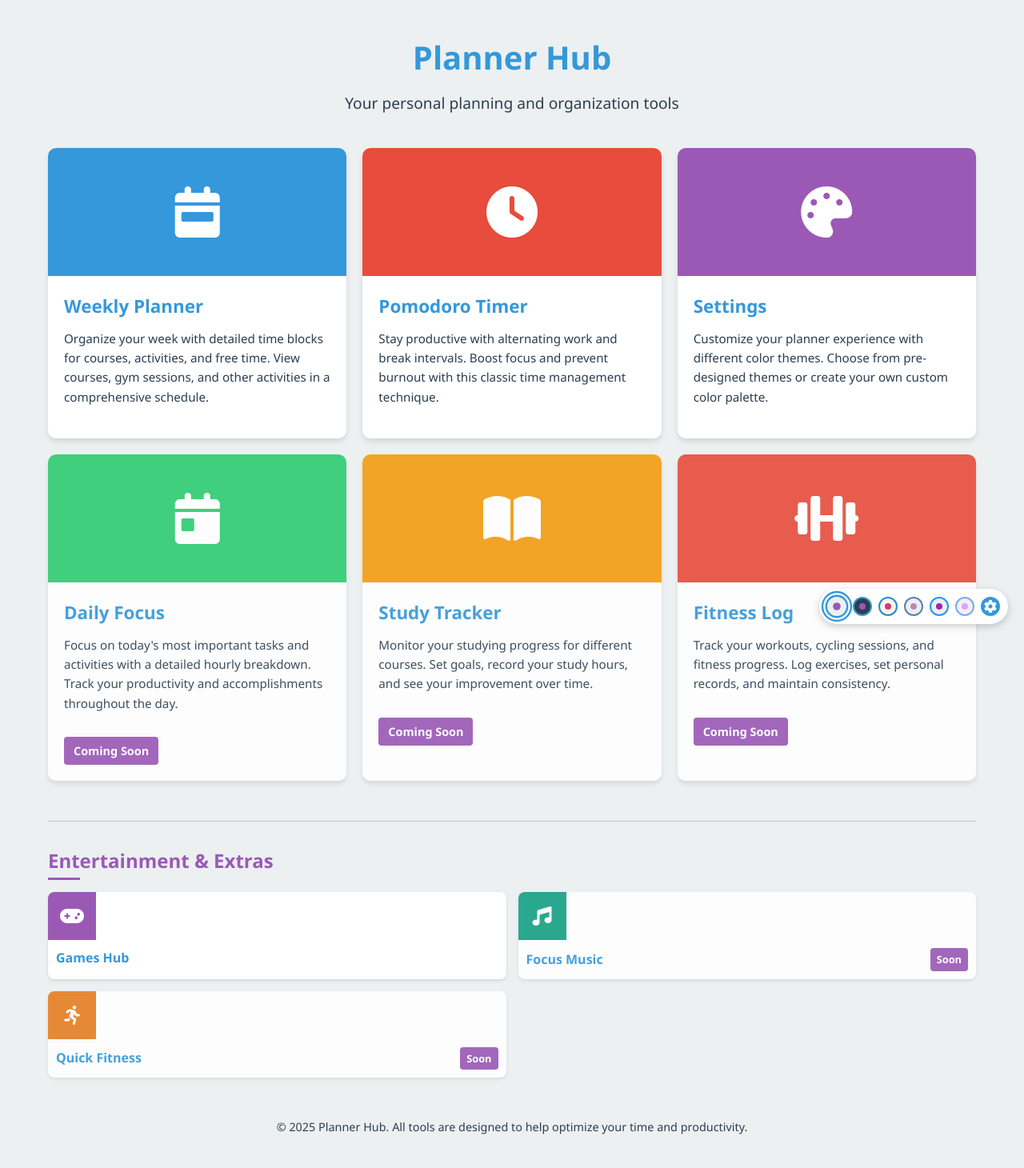
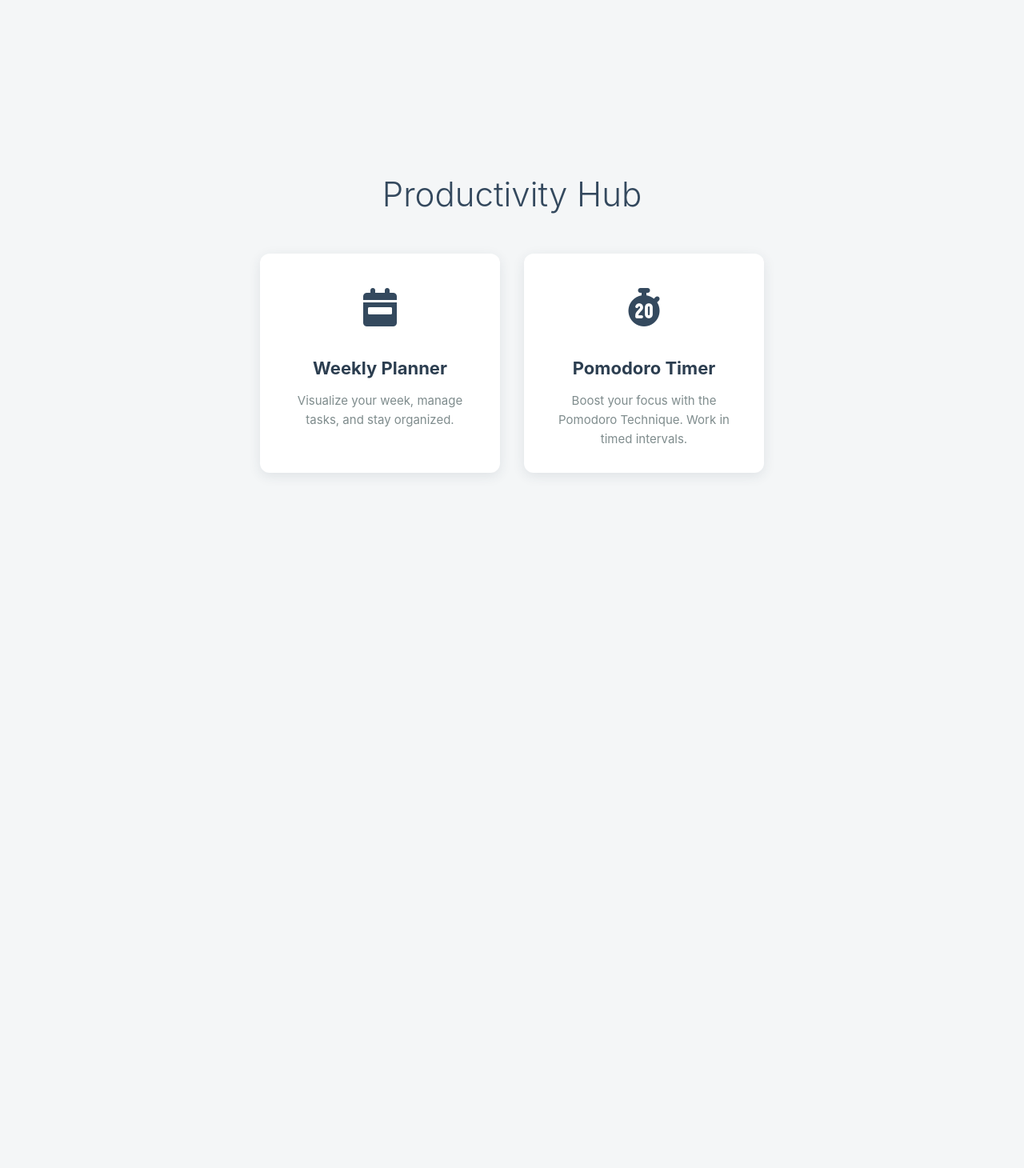
Before and after one commit to pheineke/website02, a Flask app: page / in a window 1280 px wide. Shown: the whole page at 80% size. After the commit the page ends 594 px from the top, so only its background shows below. Run offline with Flask 3, Linux system fonts and the light colour scheme; some libraries are stand-ins or nearby versions.

Commit message:
Update index.html

```diff
--- a/templates/index.html
+++ b/templates/index.html
@@ -1,169 +1,129 @@
 <!DOCTYPE html>
-<html lang="en">
+<html lang="de">
 <head>
     <meta charset="UTF-8">
     <meta name="viewport" content="width=device-width, initial-scale=1.0">
-    <title>Planner Hub</title>
+    <title>Productivity Hub</title>
 
-    <link rel="stylesheet" href="{{ url_for('static', filename='style.css') }}">
+    <!-- Font Awesome for icons, consistent with the planner -->
+    <link rel="stylesheet" href="https://cdnjs.cloudflare.com/ajax/libs/font-awesome/6.1.1/css/all.min.css">
 
-    <!-- Font Awesome for icons -->
-    <link rel="stylesheet" href="https://cdnjs.cloudflare.com/ajax/libs/font-awesome/6.0.0/css/all.min.css">
+    <style>
+        :root {
+            /* Using the exact same style variables as the planner */
+            --primary: #34495e;
+            --light-bg: #f4f6f7;
+            --border: #daddde;
+            --text: #2c3e50;
+            --link-hover: #3498db;
+        }
 
-    <!-- Theme management -->
-    <script src="{{ url_for('static', filename='theme.js') }}"></script>
+        * {
+            box-sizing: border-box;
+            margin: 0;
+            padding: 0;
+            font-family: -apple-system, BlinkMacSystemFont, 'Segoe UI', Roboto, Helvetica, Arial, sans-serif;
+        }
+
+        body {
+            color: var(--text);
+            background-color: var(--light-bg);
+            font-size: 14px;
+            line-height: 1.6;
+            display: flex;
+            justify-content: center;
+            align-items: center;
+            min-height: 100vh;
+        }
+
+        .container {
+            max-width: 900px;
+            margin: 0 auto;
+            padding: 40px 20px;
+            text-align: center;
+        }
+
+        h1 {
+            margin-bottom: 40px;
+            color: var(--primary);
+            font-weight: 300;
+            font-size: 42px;
+        }
+
+        /* --- Hub Navigation Grid --- */
+        .hub-nav {
+            display: flex;
+            justify-content: center;
+            gap: 30px;
+            flex-wrap: wrap; /* Allows cards to stack on smaller screens */
+        }
+
+        /* --- Individual App Card Styling --- */
+        .hub-card {
+            background-color: #fff;
+            border-radius: 12px;
+            box-shadow: 0 4px 15px rgba(44, 62, 80, 0.1);
+            padding: 30px;
+            width: 300px;
+            text-decoration: none;
+            color: var(--text);
+            display: flex;
+            flex-direction: column;
+            align-items: center;
+            transition: transform 0.2s ease-in-out, box-shadow 0.2s ease-in-out;
+            -webkit-tap-highlight-color: transparent; /* Removes mobile tap highlight */
+        }
+
+        .hub-card:hover {
+            transform: translateY(-8px);
+            box-shadow: 0 8px 25px rgba(44, 62, 80, 0.15);
+        }
+
+        .hub-card .icon {
+            font-size: 48px;
+            color: var(--primary);
+            margin-bottom: 20px;
+            transition: color 0.2s ease;
+        }
+
+        .hub-card:hover .icon {
+            color: var(--link-hover);
+        }
+
+        .hub-card h2 {
+            font-size: 22px;
+            margin-bottom: 10px;
+        }
+
+        .hub-card p {
+            font-size: 15px;
+            color: #7f8c8d;
+        }
+    </style>
 </head>
 <body>
     <div class="container">
-        <header>
-            <h1>Planner Hub</h1>
-            <p class="subheading">Your personal planning and organization tools</p>
-        </header>
+        <h1>Productivity Hub</h1>
 
-        <div class="tools-grid">
-            <!-- Weekly Planner Card -->
-            <a href="{{ url_for('weekly_planner') }}" class="tool-card card-link">
-                <div class="card-image" style="background-color: #3498db;">
+        <div class="hub-nav">
+            <!-- Link to the Weekly Planner -->
+            <a href="{{ url_for('weekly_planner') }}" class="hub-card">
+                <div class="icon">
                     <i class="fas fa-calendar-week"></i>
                 </div>
-                <div class="card-content">
-                    <h2 class="card-title">Weekly Planner</h2>
-                    <p class="card-description">
-                        Organize your week with detailed time blocks for courses, activities, and free time.
-                        View courses, gym sessions, and other activities in a comprehensive schedule.
-                    </p>
-                </div>
+                <h2>Weekly Planner</h2>
+                <p>Visualize your week, manage tasks, and stay organized.</p>
             </a>
 
-            <a href="{{ url_for('pomodoro') }}" class="tool-card card-link">
-                <div class="card-image" style="background-color: #e74c3c;">
-                    <i class="fas fa-clock"></i>
+            <!-- Link to the Pomodoro Timer -->
+            <a href="{{ url_for('pomodoro') }}" class="hub-card">
+                <div class="icon">
+                    <i class="fas fa-stopwatch-20"></i>
                 </div>
-                <div class="card-content">
-                    <h2 class="card-title">Pomodoro Timer</h2>
-                    <p class="card-description">
-                        Stay productive with alternating work and break intervals. Boost focus and prevent burnout with this classic time management technique.
-                    </p>
-                </div>
+                <h2>Pomodoro Timer</h2>
+                <p>Boost your focus with the Pomodoro Technique. Work in timed intervals.</p>
             </a>
-
-            <!-- Settings Card -->
-            <a href="{{ url_for('settings') }}" class="tool-card card-link">
-                <div class="card-image" style="background-color: #9b59b6;">
-                    <i class="fas fa-palette"></i>
-                </div>
-                <div class="card-content">
-                    <h2 class="card-title">Settings</h2>
-                    <p class="card-description">
-                        Customize your planner experience with different color themes. Choose from pre-designed themes or create your own custom color palette.
-                    </p>
-                </div>
-            </a>
-
-            <!-- Daily Focus Card (placeholder for future tool) -->
-            <div class="tool-card card-link coming-soon-card">
-                <div class="card-image" style="background-color: #2ecc71;">
-                    <i class="fas fa-calendar-day"></i>
-                </div>
-                <div class="card-content">
-                    <h2 class="card-title">Daily Focus</h2>
-                    <p class="card-description">
-                        Focus on today's most important tasks and activities with a detailed hourly breakdown.
-                        Track your productivity and accomplishments throughout the day.
-                    </p>
-                    <div class="coming-soon-badge">Coming Soon</div>
-                </div>
-            </div>
-
-            <!-- Study Tracker Card (placeholder for future tool) -->
-            <div class="tool-card card-link coming-soon-card">
-                <div class="card-image" style="background-color: #f39c12;">
-                    <i class="fas fa-book-open"></i>
-                </div>
-                <div class="card-content">
-                    <h2 class="card-title">Study Tracker</h2>
-                    <p class="card-description">
-                        Monitor your studying progress for different courses. Set goals, record your study hours, and see your improvement over time.
-                    </p>
-                    <div class="coming-soon-badge">Coming Soon</div>
-                </div>
-            </div>
-
-            <!-- Fitness Log Card (placeholder for future tool) -->
-            <div class="tool-card card-link coming-soon-card">
-                <div class="card-image" style="background-color: #e74c3c;">
-                    <i class="fas fa-dumbbell"></i>
-                </div>
-                <div class="card-content">
-                    <h2 class="card-title">Fitness Log</h2>
-                    <p class="card-description">
-                        Track your workouts, cycling sessions, and fitness progress. Log exercises, set personal records, and maintain consistency.
-                    </p>
-                    <div class="coming-soon-badge">Coming Soon</div>
-                </div>
-            </div>
         </div>
-
-        <div class="mini-tools-section">
-            <h3 class="section-title">Entertainment & Extras</h3>
-            <div class="mini-tools-grid">
-                <!-- Games Hub Mini Card -->
-                <a href="{{ url_for('games') }}" class="mini-tool-card card-link" data-tooltip="Browser games for entertainment and learning breaks.">
-                    <div class="mini-card-image" style="background-color: #9b59b6;">
-                        <i class="fas fa-gamepad"></i>
-                    </div>
-                    <div class="mini-card-content">
-                        <h3 class="mini-card-title">Games Hub</h3>
-                    </div>
-                </a>
-
-                <!-- Placeholder for future mini tools -->
-                <div class="mini-tool-card card-link coming-soon-card" data-tooltip="Curated playlists to boost productivity and focus.">
-                    <div class="mini-card-image" style="background-color: #16a085;">
-                        <i class="fas fa-music"></i>
-                    </div>
-                    <div class="mini-card-content">
-                        <h3 class="mini-card-title">Focus Music</h3>
-                        <div class="mini-coming-soon-badge">Soon</div>
-                    </div>
-                </div>
-
-                <!-- Add another placeholder mini tool -->
-                <div class="mini-tool-card card-link coming-soon-card" data-tooltip="Quick exercises and stretches for study breaks.">
-                    <div class="mini-card-image" style="background-color: #e67e22;">
-                        <i class="fas fa-running"></i>
-                    </div>
-                    <div class="mini-card-content">
-                        <h3 class="mini-card-title">Quick Fitness</h3>
-                        <div class="mini-coming-soon-badge">Soon</div>
-                    </div>
-                </div>
-
-            </div>
-        </div>
-
-        <footer>
-            <p>&copy; <script>document.write(new Date().getFullYear())</script> Planner Hub. All tools are designed to help optimize your time and productivity.</p>
-        </footer>
     </div>
-
-    <!-- Quick theme selector -->
-    <div class="theme-quick-select"></div>
-
-    <script>
-        // JavaScript for future interactive features
-        document.addEventListener('DOMContentLoaded', function() {
-            console.log('Planner Hub loaded successfully');
-
-            // Function to show alert for "coming soon" features
-            const comingSoonCards = document.querySelectorAll('.coming-soon-card');
-            comingSoonCards.forEach(card => {
-                card.addEventListener('click', function(e) {
-                    e.preventDefault();
-                    alert('This feature is coming soon! Check back later.');
-                });
-            });
-        });
-    </script>
 </body>
 </html>
```
